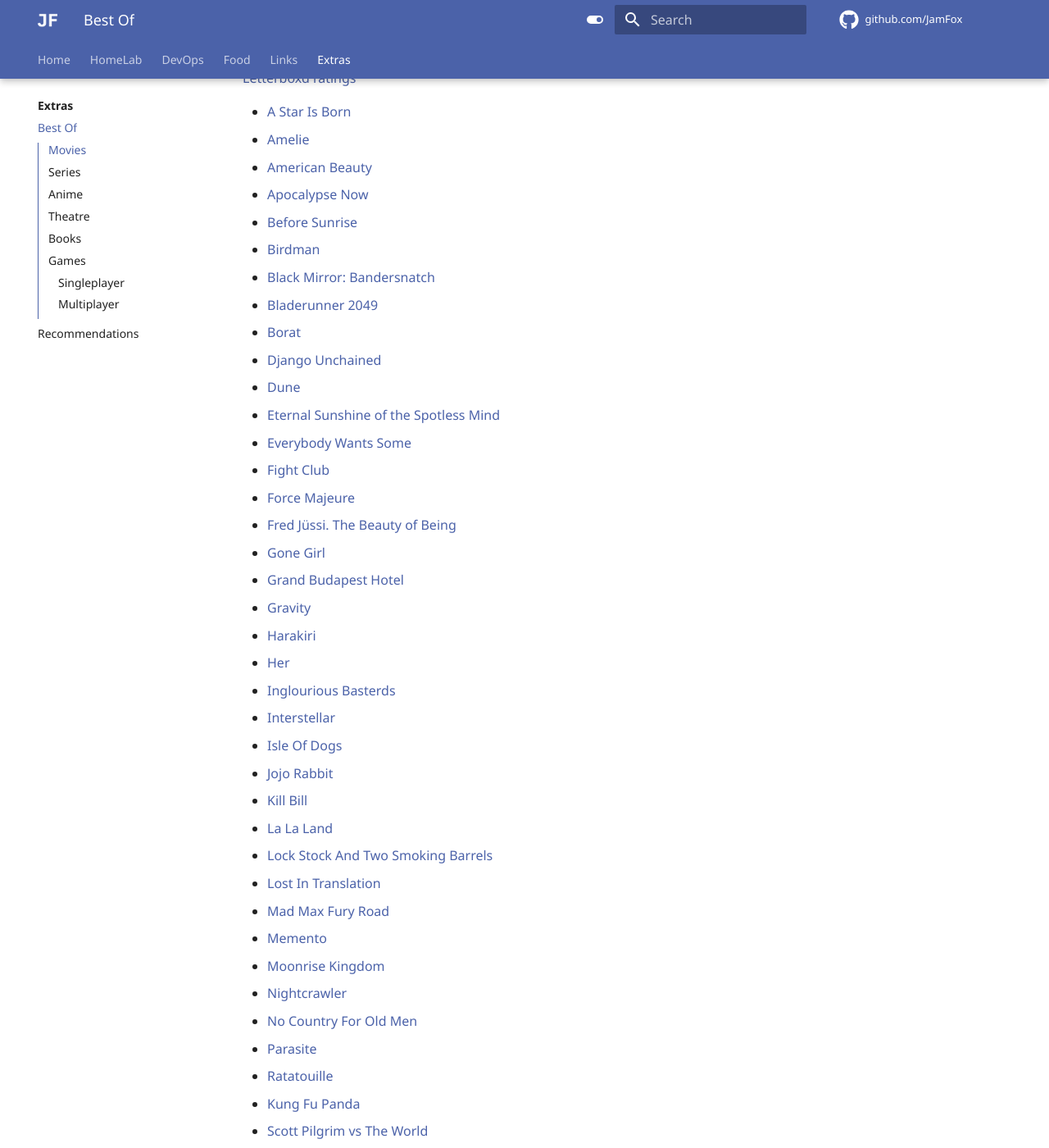
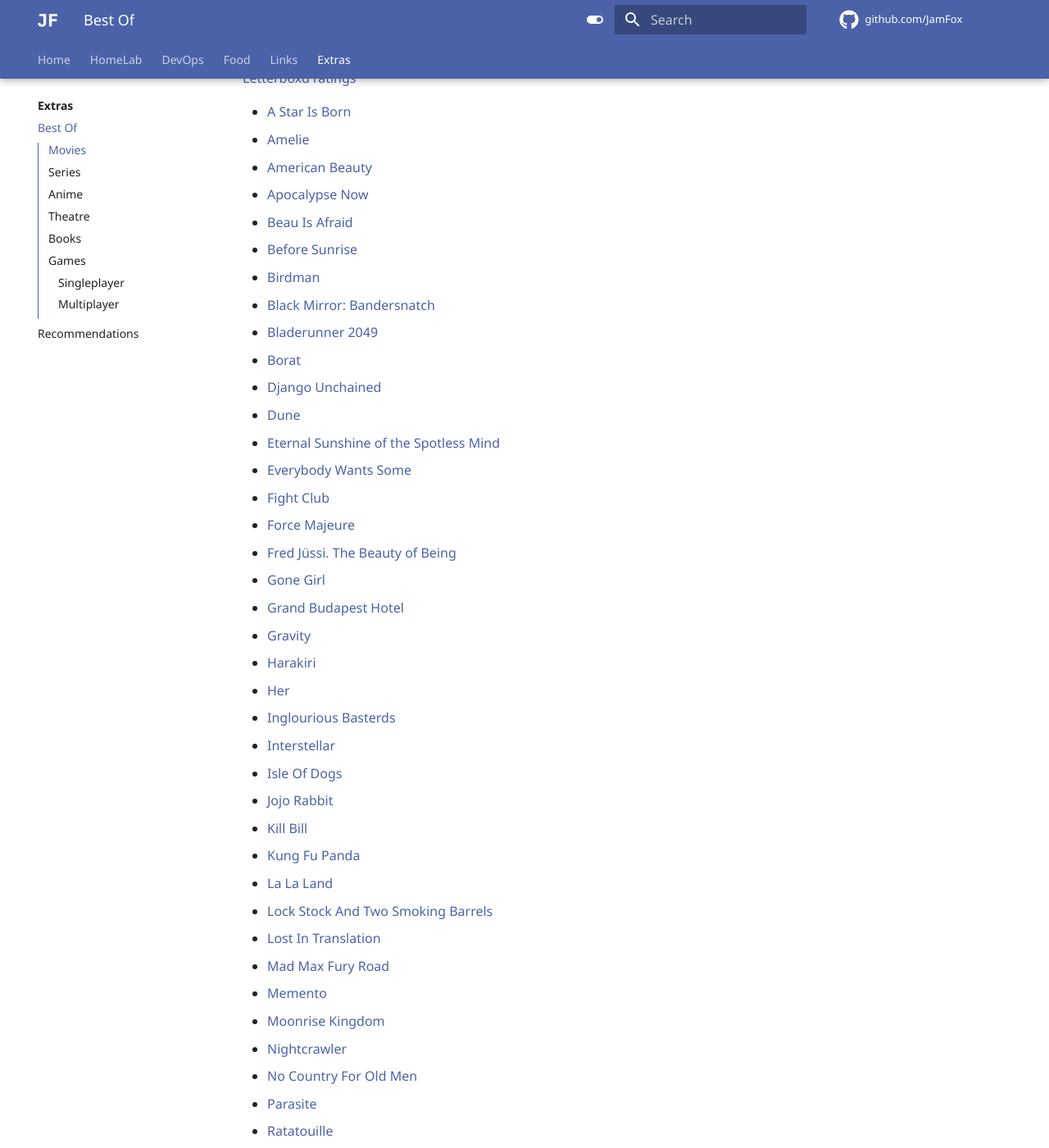
Before and after one commit to JamFox/docs.jamfox.dev, an MkDocs documentation site: the page built from docs/content/extras/bestof.md, in a window 1280 px wide and 1400 px high, scrolled down 772 px. Shown: the whole window at 82% size. Built offline with MkDocs 1.6.1 and Material for MkDocs 9.7.7, drawn with Linux system fonts in a browser that asks for light colours; comment, search, counter and statistics services are not loaded.

Commit message:
add beau

```diff
--- a/docs/content/extras/bestof.md
+++ b/docs/content/extras/bestof.md
@@ -33,6 +33,7 @@ A collection of lists of what I believe to be the best of the best from each med
 - [Amelie](https://letterboxd.com/film/amelie/)
 - [American Beauty](https://letterboxd.com/film/american-beauty/)
 - [Apocalypse Now](https://letterboxd.com/film/apocalypse-now/)
+- [Beau Is Afraid](https://letterboxd.com/film/beau-is-afraid/)
 - [Before Sunrise](https://letterboxd.com/film/before-sunrise/)
 - [Birdman](https://letterboxd.com/film/birdman-or-the-unexpected-virtue-of-ignorance/)
 - [Black Mirror: Bandersnatch](https://letterboxd.com/film/black-mirror-bandersnatch/)
```
Also changed, not shown: other parts of docs/content/extras/bestof.md (+1 -1 lines).
